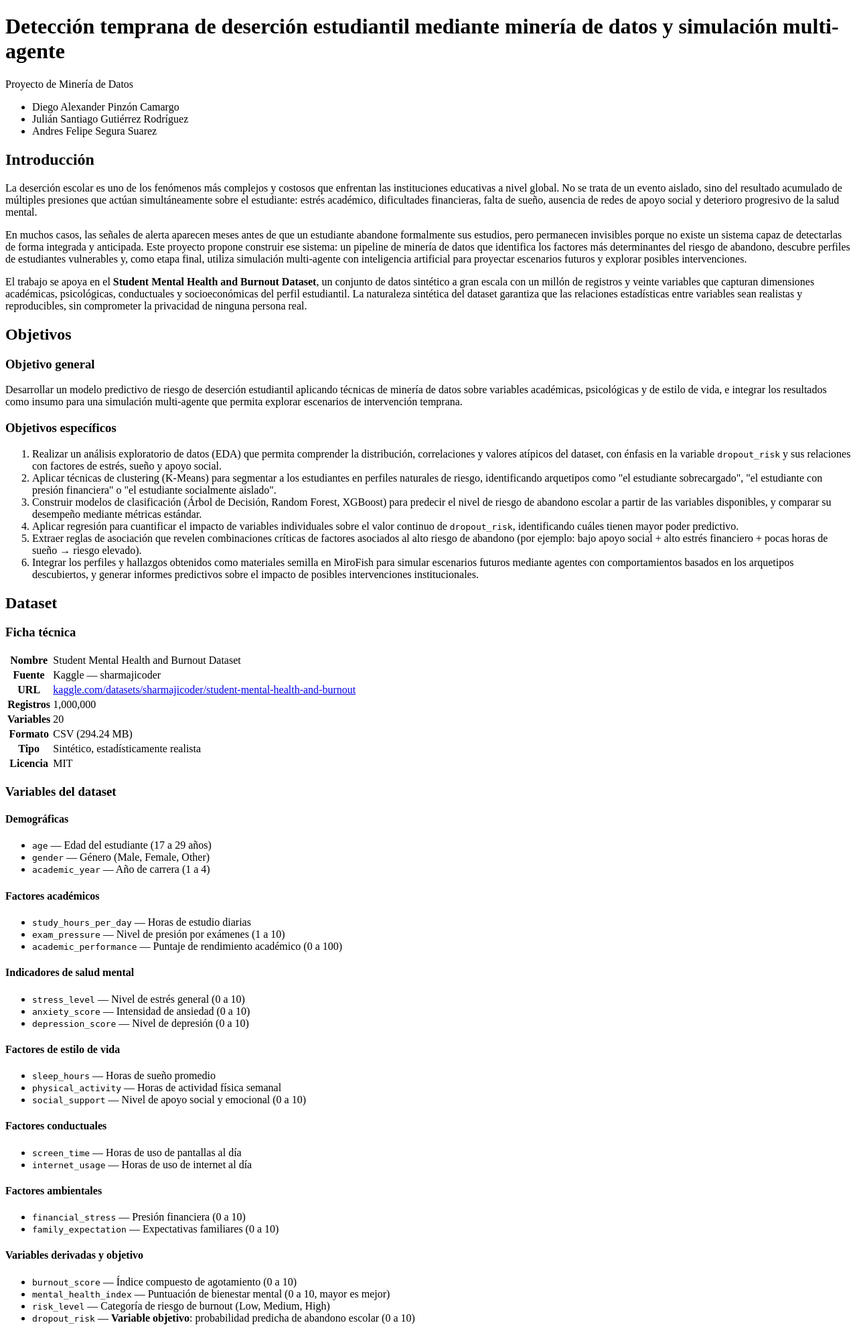
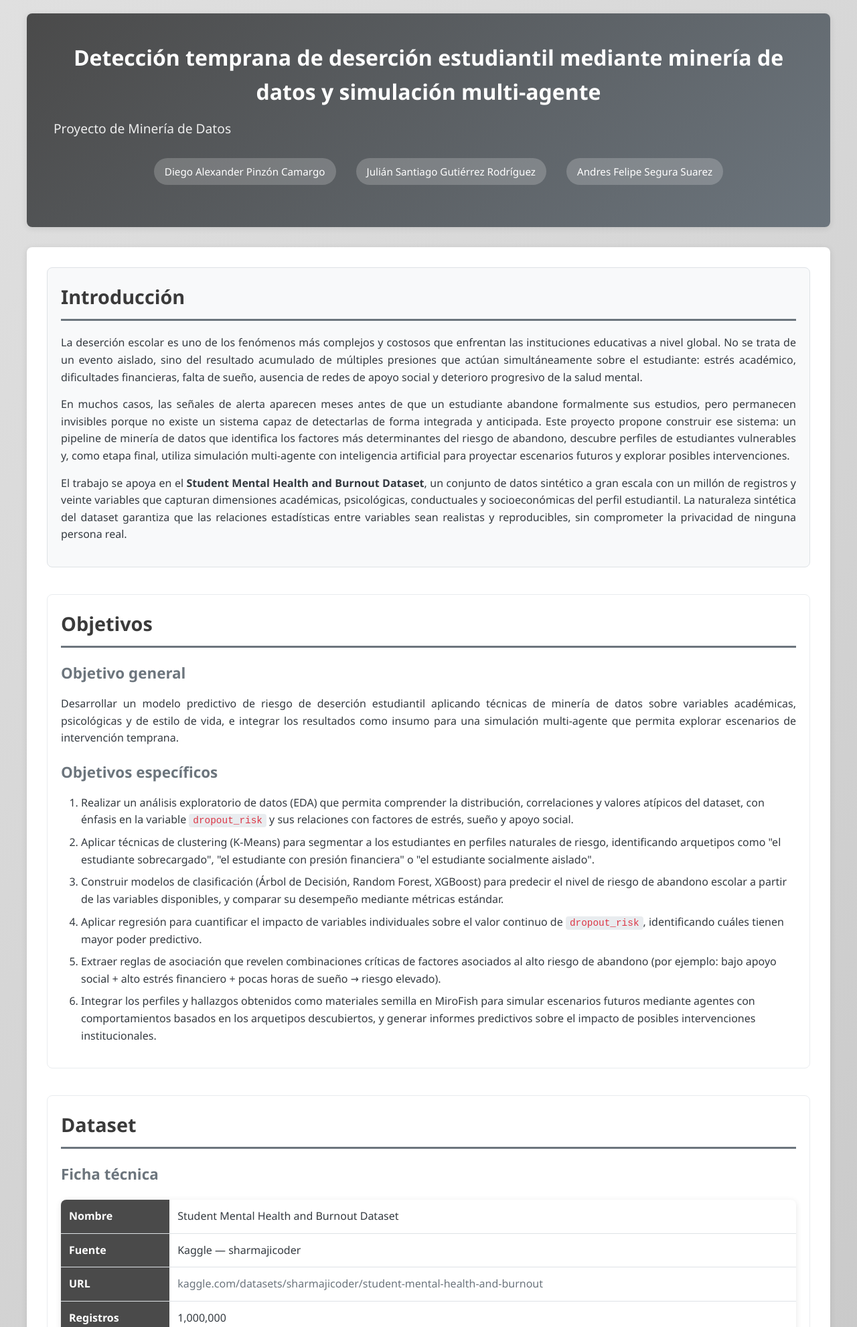
Before and after one commit to Diego-APC/PGC-Mineria-De-Datos, a Flask app: template templates/DescripcionProyecto.html in a window 1280 px wide. Shown: the top 1981 px of the page at 67% size. Run offline with Flask 3, Linux system fonts and the light colour scheme; the template is opened without the code that fills it, so the values that code supplies are empty.

Commit message:
Diseño Descripcion del Proyecto

```diff
--- a/app.py
+++ b/app.py
@@ -12,7 +12,7 @@ def home():
 
 @app.route("/PGC/")
 def pgc():
-     return render_template("index.html")
+     return render_template("DescripcionProyecto.html")
 
 @app.route("/Cluster/")
 def cluster():
--- /dev/null
+++ b/static/css/styles.css
@@ -0,0 +1,310 @@
+/* Variables globales */
+:root {
+    --primary-color: #3a3a3a;
+    --secondary-color: #6c757d;
+    --accent-color: #dc3545;
+    --success-color: #28a745;
+    --warning-color: #fd7e14;
+    --dark-bg: #212529;
+    --light-bg: #f8f9fa;
+    --text-dark: #343a40;
+    --text-light: #6c757d;
+    --border-radius: 8px;
+    --box-shadow: 0 2px 10px rgba(0,0,0,0.1);
+}
+
+* {
+    margin: 0;
+    padding: 0;
+    box-sizing: border-box;
+}
+
+body {
+    font-family: 'Segoe UI', Tahoma, Geneva, Verdana, sans-serif;
+    line-height: 1.6;
+    color: var(--text-dark);
+    background: linear-gradient(135deg, #e0e0e0 0%, #b0b0b0 100%);
+    padding: 20px;
+}
+
+/* Contenedor principal */
+body > * {
+    max-width: 1200px;
+    margin: 0 auto;
+    background: #ffffff;
+    padding: 30px;
+    border-radius: var(--border-radius);
+    box-shadow: var(--box-shadow);
+}
+
+header, main, footer {
+    margin-bottom: 20px;
+}
+
+/* Header */
+header {
+    background: linear-gradient(135deg, #4a4a4a, #6c757d);
+    color: white;
+    text-align: center;
+    padding: 40px;
+    border-radius: var(--border-radius);
+    margin-bottom: 30px;
+}
+
+header h1 {
+    font-size: 2em;
+    margin-bottom: 15px;
+    font-weight: 700;
+}
+
+header p {
+    font-size: 1.2em;
+    opacity: 0.9;
+    margin-bottom: 20px;
+}
+
+header ul {
+    list-style: none;
+    display: flex;
+    justify-content: center;
+    gap: 30px;
+    flex-wrap: wrap;
+    margin-top: 20px;
+}
+
+header li {
+    background: rgba(255,255,255,0.2);
+    padding: 8px 16px;
+    border-radius: 20px;
+    font-size: 0.95em;
+}
+
+/* Secciones */
+section {
+    margin-bottom: 40px;
+    padding: 20px;
+    background: #ffffff;
+    border-radius: var(--border-radius);
+}
+
+section h2 {
+    color: #3a3a3a;
+    border-bottom: 3px solid #6c757d;
+    padding-bottom: 10px;
+    margin-bottom: 20px;
+    font-size: 1.8em;
+}
+
+section h3 {
+    color: #6c757d;
+    margin-top: 20px;
+    margin-bottom: 15px;
+    font-size: 1.4em;
+}
+
+section h4 {
+    color: #495057;
+    margin-top: 15px;
+    margin-bottom: 10px;
+    font-size: 1.2em;
+    border-left: 4px solid #6c757d;
+    padding-left: 12px;
+}
+
+/* Párrafos */
+p {
+    margin-bottom: 15px;
+    text-align: justify;
+}
+
+/* Listas */
+ul, ol {
+    margin: 15px 0;
+    padding-left: 30px;
+}
+
+li {
+    margin: 8px 0;
+}
+
+code {
+    background: #e9ecef;
+    padding: 2px 6px;
+    border-radius: 4px;
+    font-family: 'Courier New', monospace;
+    font-size: 0.9em;
+    color: #dc3545;
+}
+
+/* Tablas */
+table {
+    width: 100%;
+    border-collapse: collapse;
+    margin: 20px 0;
+    background: #ffffff;
+    border-radius: var(--border-radius);
+    overflow: hidden;
+    box-shadow: var(--box-shadow);
+}
+
+th, td {
+    padding: 12px;
+    text-align: left;
+    border-bottom: 1px solid #dee2e6;
+}
+
+th {
+    background: #4a4a4a;
+    color: white;
+    font-weight: 600;
+}
+
+tr:hover {
+    background: #f8f9fa;
+}
+
+/* Enlaces */
+a {
+    color: #6c757d;
+    text-decoration: none;
+    transition: color 0.3s ease;
+}
+
+a:hover {
+    color: #dc3545;
+    text-decoration: underline;
+}
+
+/* Artículos */
+article {
+    background: #f8f9fa;
+    padding: 20px;
+    margin-bottom: 20px;
+    border-radius: var(--border-radius);
+    border-left: 4px solid #6c757d;
+}
+
+article h3 {
+    margin-top: 0;
+    color: #3a3a3a;
+}
+
+/* Footer */
+footer {
+    text-align: center;
+    padding: 20px;
+    background: #4a4a4a;
+    color: white;
+    border-radius: var(--border-radius);
+    margin-top: 30px;
+}
+
+/* Responsive design */
+@media (max-width: 768px) {
+    body {
+        padding: 10px;
+    }
+
+    header h1 {
+        font-size: 1.5em;
+    }
+
+    header ul {
+        flex-direction: column;
+        gap: 10px;
+    }
+
+    section, article {
+        padding: 15px;
+    }
+
+    table {
+        font-size: 0.85em;
+    }
+
+    th, td {
+        padding: 8px;
+    }
+}
+
+/* Sección objetivos */
+#objetivos {
+    background: #ffffff;
+    border: 1px solid #e9ecef;
+}
+
+/* Estilo para IDs específicos */
+#introduccion {
+    background: #f8f9fa;
+    border: 1px solid #dee2e6;
+}
+
+#dataset {
+    background: #ffffff;
+    border: 1px solid #e9ecef;
+}
+
+#fases {
+    background: #f8f9fa;
+    border: 1px solid #dee2e6;
+}
+
+#herramientas {
+    background: #f5f5f5;
+    border: 1px solid #dee2e6;
+}
+
+/* Botones flotantes para navegación */
+.nav-buttons {
+    position: fixed;
+    bottom: 20px;
+    right: 20px;
+    display: flex;
+    gap: 10px;
+    z-index: 1000;
+}
+
+.nav-btn {
+    background: #4a4a4a;
+    color: white;
+    width: 40px;
+    height: 40px;
+    border-radius: 50%;
+    display: flex;
+    align-items: center;
+    justify-content: center;
+    cursor: pointer;
+    transition: all 0.3s ease;
+    box-shadow: var(--box-shadow);
+}
+
+.nav-btn:hover {
+    background: #6c757d;
+    transform: scale(1.1);
+}
+
+/* Tooltips para las variables */
+[data-tooltip] {
+    position: relative;
+    cursor: help;
+}
+
+[data-tooltip]:before {
+    content: attr(data-tooltip);
+    position: absolute;
+    bottom: 100%;
+    left: 50%;
+    transform: translateX(-50%);
+    padding: 5px 10px;
+    background: #4a4a4a;
+    color: white;
+    font-size: 12px;
+    border-radius: 4px;
+    white-space: nowrap;
+    display: none;
+    z-index: 10;
+}
+
+[data-tooltip]:hover:before {
+    display: block;
+}
--- a/templates/DescripcionProyecto.html
+++ b/templates/DescripcionProyecto.html
@@ -4,6 +4,7 @@
   <meta charset="UTF-8">
   <meta name="viewport" content="width=device-width, initial-scale=1.0">
   <title>Detección temprana de deserción estudiantil</title>
+  <link rel="stylesheet" href="{{ url_for('static', filename='css/styles.css') }}">
 </head>
 <body>
 
```
Also changed, not shown: 1 other file.
